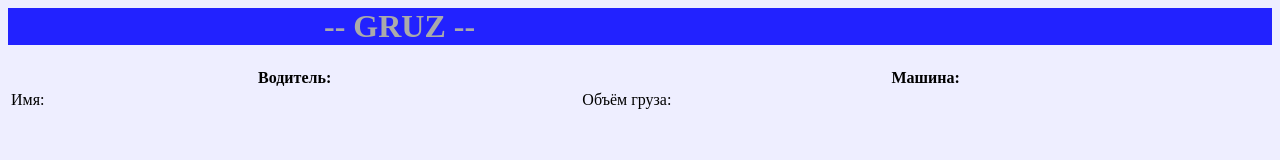
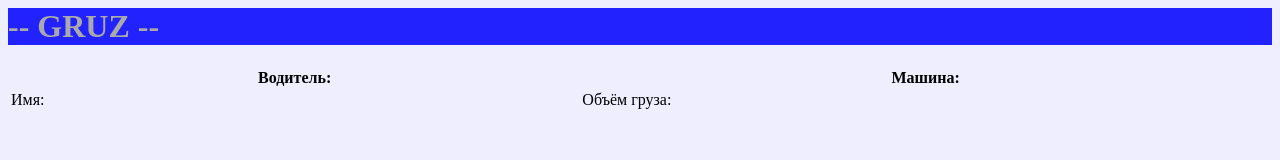
Before and after one commit to LordAdmenture/gruz, a plain HTML site: page index.html in a window 1280 px wide. Drawn offline with Linux system fonts and the light colour scheme.

Commit message:
Update index.html

```diff
--- a/index.html
+++ b/index.html
@@ -3,7 +3,7 @@
 </head>
 <body style="background-color: #eeeeff">
 <div style="background-color: #2222ff;">
-  <h1 style="color: #aaaaaa; margin-left: auto; margin-right: auto; width: 50%;">-- GRUZ --</h1>
+  <h1 style="color: #aaaaaa; margin-left: auto; margin-right: auto; width: 100%;">-- GRUZ --</h1>
 </div>
   <table style="width: 100%;">
 <tr><th>Водитель:</th><th>Машина:</th></tr> <!--ряд с ячейками заголовков-->
```
